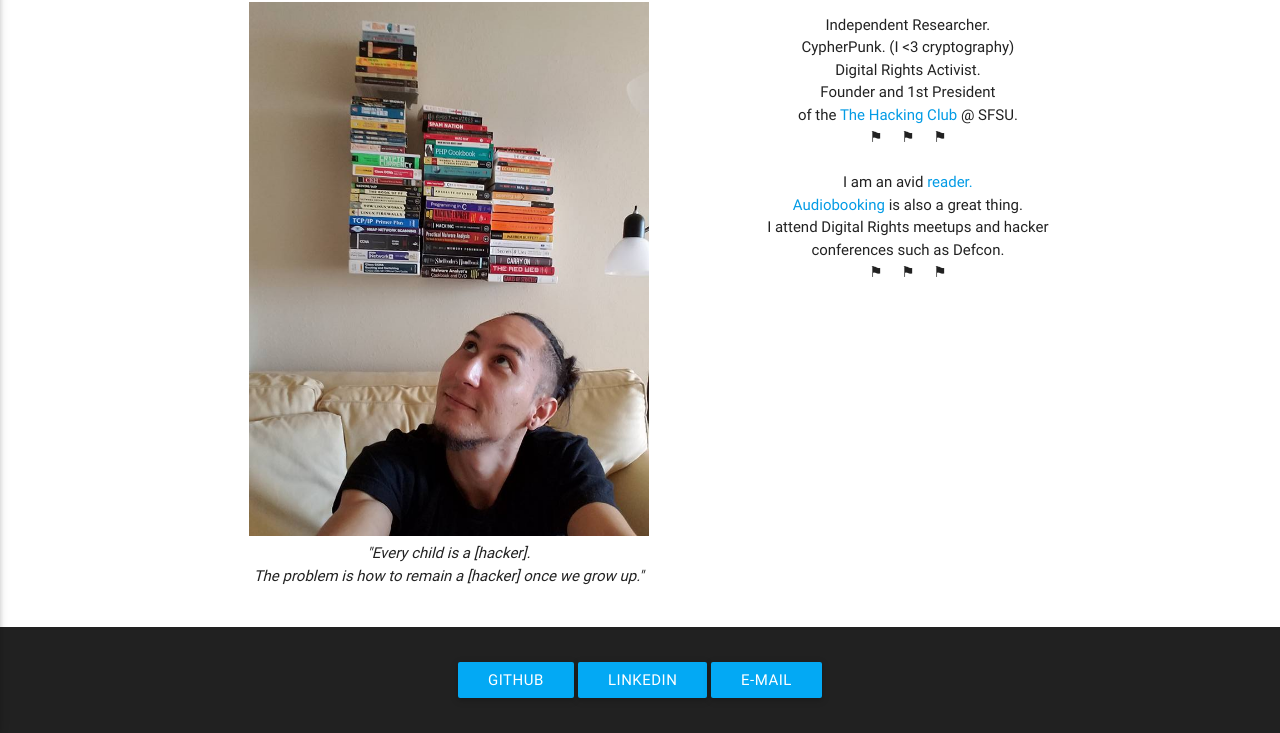
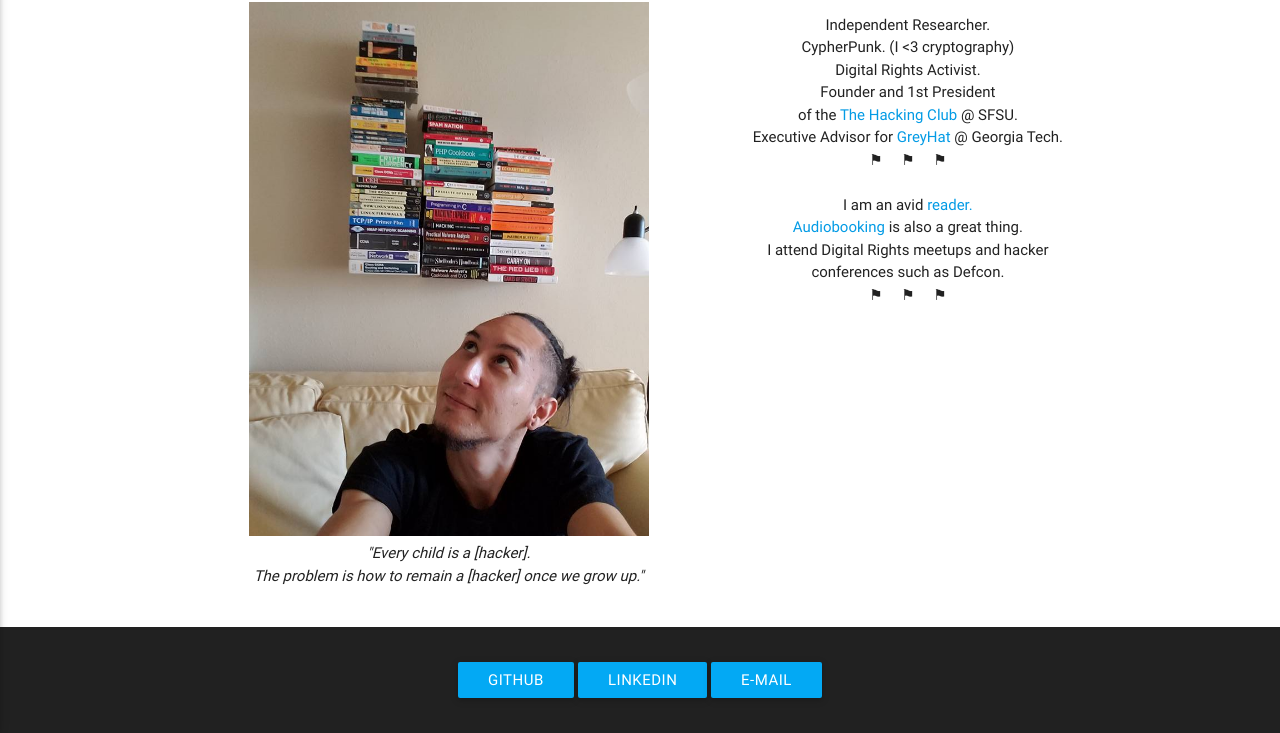
Before and after one commit to CMagistrado/cmagistrado.github.io, a plain HTML site: page index.html in a window 1280 px wide. Shown: the part 130-863 px from the top of the page. Drawn offline with nearby package versions, Linux system fonts and the light colour scheme.

Commit message:
Greyhat link added

```diff
--- a/index.html
+++ b/index.html
@@ -67,6 +67,7 @@
                                 Digital Rights Activist.<br />
                                 Founder and 1st President <br />
                                 of the <a href="http://www.gatorhack.com" target="_blank">The Hacking Club</a> @ SFSU.<br />
+								Executive Advisor for <a href="greyhat.gatech.edu" target="_blank">GreyHat</a> @ Georgia Tech.
                             </div>
 
                             <div class="center-align">
```
